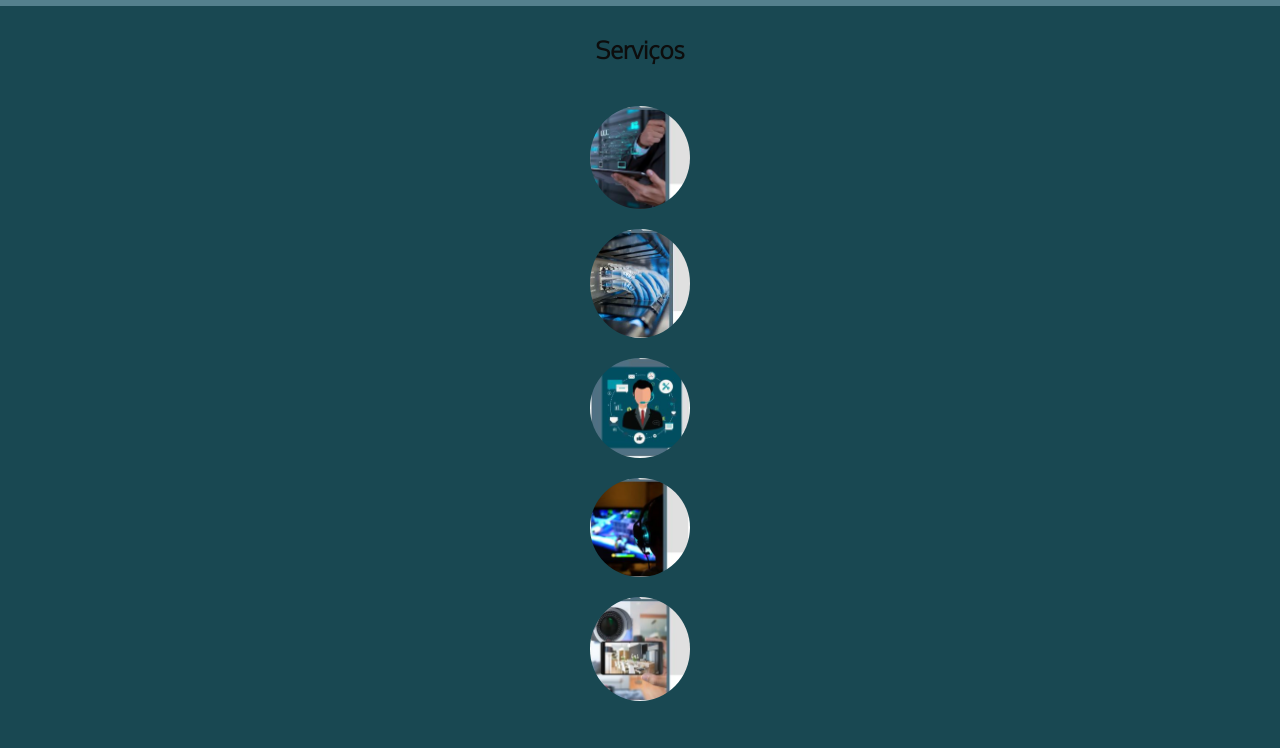
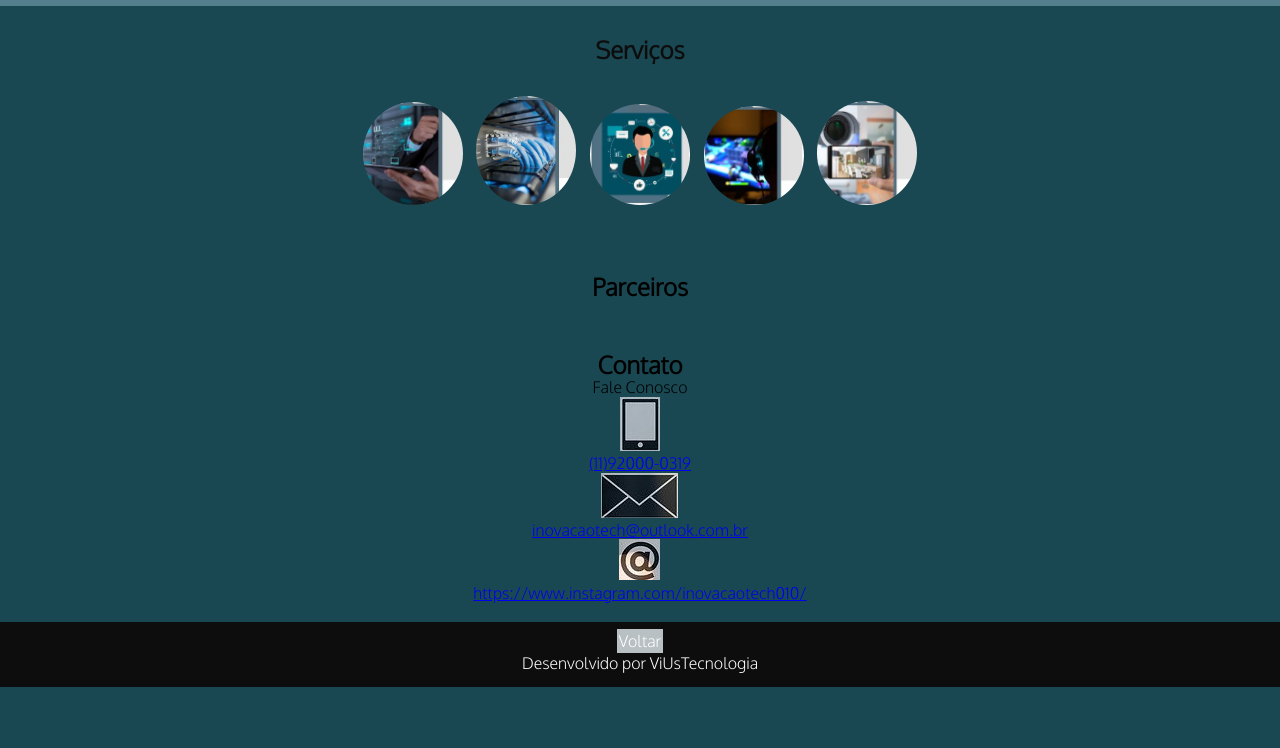
Before and after one commit to santosvini/inovacaotech, a plain HTML site: page index.html in a window 1280 px wide. Shown: the part 683-1431 px from the top of the page. After the commit the page ends 1370 px from the top, so only its background shows below. Drawn offline with Linux system fonts and the light colour scheme; a web font is replaced by a local one.

Commit message:
:wrench: continuing stylesheet, settings the tags and styles :wrench:

```diff
--- a/css/style.css
+++ b/css/style.css
@@ -135,28 +135,73 @@ header > p {
   color: white;
 }
 
-#serviços {
+#servicos {
   display: flex;
   flex-direction: column;
   align-items: center;
   padding: 30px;
 }
 
-#serviços div {
+#servicos h2 {
+  color: var(--cor4);
+  margin-bottom: 12px;
+}
+
+#servicos div {
+  display: inline-block;
+  align-items: center;
+  text-align: center;
+  margin-top: 15px;
+}
+
+#servicos img {
+  display: inline-block;
+  border-radius: 55%;
+  margin: 5px 5px;
+  width: 100px;
+}
+
+#parceiros {
   display: flex;
   flex-direction: column;
   align-items: center;
   text-align: center;
-  margin-top: 30px;
+  padding: 30px;
 }
 
-#serviços h2 {
-  color: var(--cor4);
-  margin-bottom: 12px;
+#parceiros h2 {
+  color: black;
 }
 
-#serviços img {
-  border-radius: 55%;
-  margin-bottom: 20px;
-  width: 100px;
+#contato {
+  display: flex;
+  flex-direction: column;
+  align-items: center;
+  text-align: center;
+  padding: 20px;
 }
+
+#contato h2 {
+  color: black;
+}
+
+footer {
+  text-align: center;
+  margin: 0px;
+  padding: 10px;
+  background-color: var(--cor4);
+  color: white;
+}
+
+footer a {
+  text-decoration: none;
+  background-color: var(--cor0);
+  color: white;
+  width: 50px;
+  padding: 2px;
+}
+
+footer p {
+  margin: 2px;
+  padding: 2px;
+}
--- a/index.html
+++ b/index.html
@@ -37,9 +37,9 @@
       </article>
   </section>
 
-  <section id="serviços">
+  <section id="servicos">
     <h2>Serviços</h2>
-      <div>
+      <div class="img">
         <img src="./imagens/consultoria.PNG" alt="Consultoria">
         <img src="./imagens/infra.PNG" alt="Infraestrutura">
         <img src="./imagens/help_desk.PNG" alt="Help Desk">
@@ -84,7 +84,7 @@
   <section>
     <footer>
       <a href="#topo">Voltar</a>
-      <p>Desenvolvido por ViUs Tecnologia</p>
+      <p>Desenvolvido por ViUsTecnologia</p>
     </footer>
   </section>
 
```
